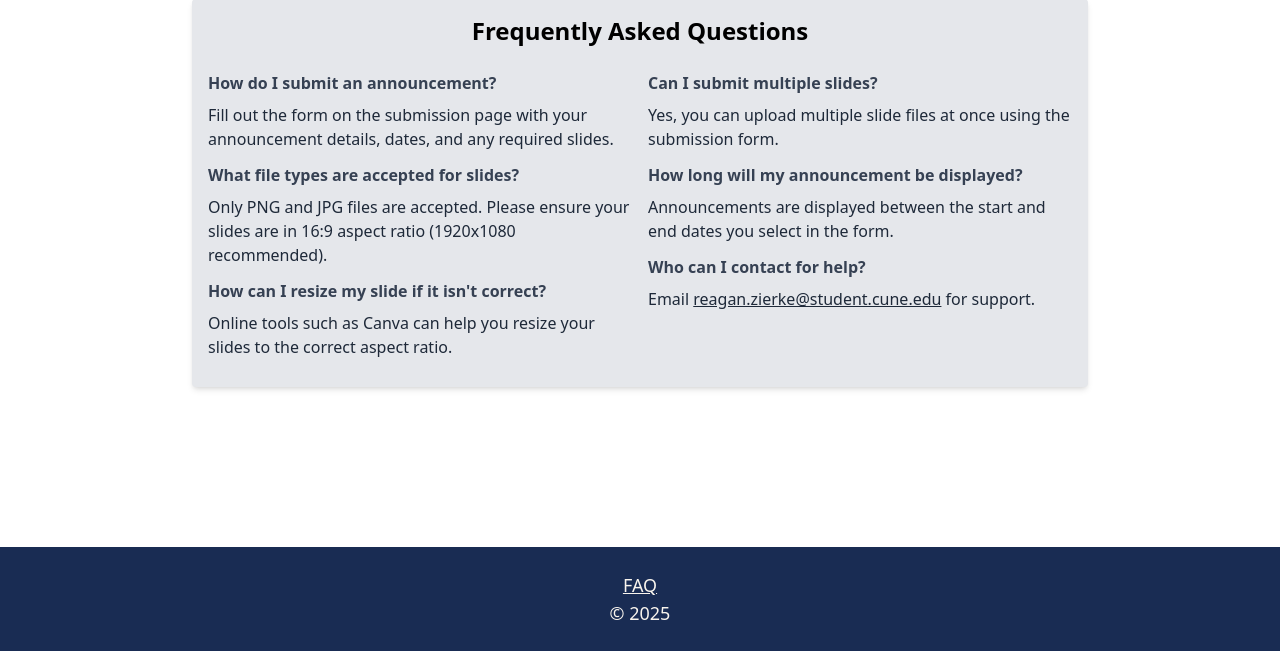
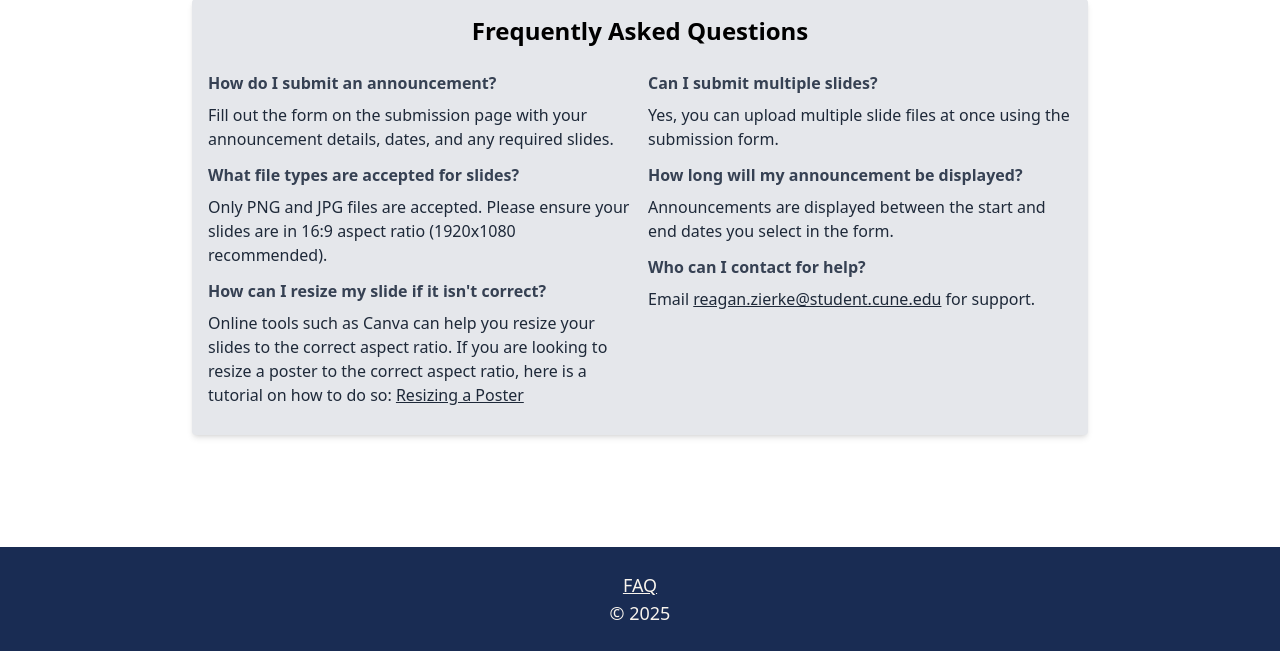
Before and after one commit to Galacticica/CUNE-Announcement-Site, a Django app: page /faq/ in a window 1280 px wide. Shown: the part 149-800 px from the top of the page. Run offline with Django 5.2, Linux system fonts and the light colour scheme; style sheets or scripts are compiled from the project's sources.

Commit message:
tutorial vid

```diff
--- a/templates/submission/faq.html
+++ b/templates/submission/faq.html
@@ -18,7 +18,9 @@
                 </div>
                 <div class="mb-3">
                       <h3 class="font-bold text-gray-700 mb-2">How can I resize my slide if it isn't correct?</h3>
-                    <p class="text-gray-800">Online tools such as Canva can help you resize your slides to the correct aspect ratio.</p>
+                    <p class="text-gray-800">Online tools such as Canva can help you resize your slides to the correct aspect ratio.
+                        If you are looking to resize a poster to the correct aspect ratio, here is a tutorial on how to do so: <a href="https://www.youtube.com/watch?v=qoNNd8V_WHU" target="_blank"><u>Resizing a Poster</u></a>
+                    </p>
                 </div>
             </div>
             <!-- Column 2 -->
```
